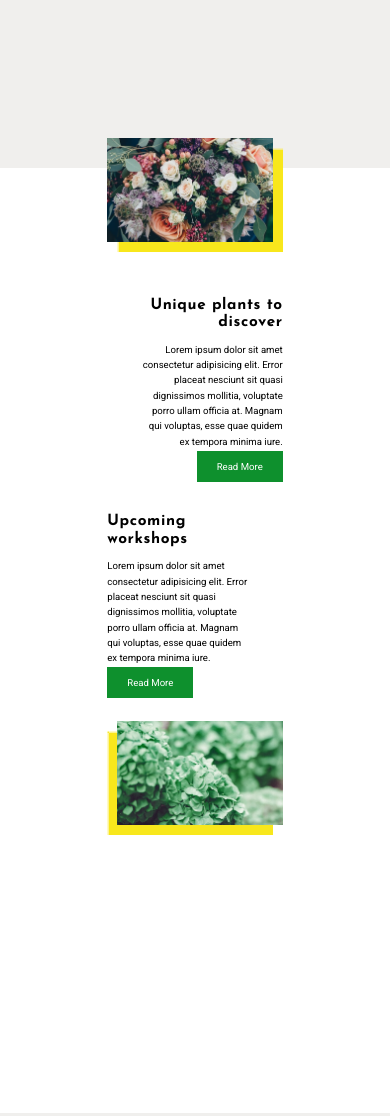
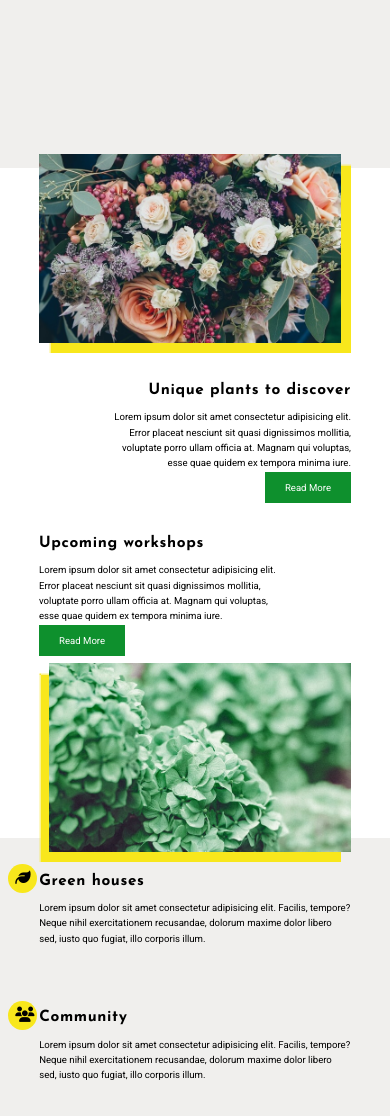
Before and after one commit to Meining2020/MeiningCheng-projectOne, a plain HTML site: page index.html in a window 390 px wide. Shown: the part 1520-2636 px from the top of the page. Drawn offline with Linux system fonts and the light colour scheme.

Commit message:
smalls changes on home page

```diff
--- a/styles/sass/partials/_nav.scss
+++ b/styles/sass/partials/_nav.scss
@@ -74,7 +74,7 @@ nav ul li a:hover, nav ul li a:focus, nav ul li a:active{
     }
 
 
-    ul {
+    nav ul {
         position: fixed;
         width: 100%;
         height: 20vh;
--- a/styles/sass/partials/_sections.scss
+++ b/styles/sass/partials/_sections.scss
@@ -49,17 +49,16 @@ main a {
     width: calc(100% - 2rem);
     img {
         @include boxShadowRight;
-        bottom: 30px;
+        bottom: 3rem;
     }
 }
 
 .image-container-right {
     width: calc(100% - 2rem);
-    height: 50vh;
     margin-left: 2rem;
     img {
         @include boxShadowLeft;
-        top: 30px;
+        top: 3rem;
     }
 }
 
@@ -137,10 +136,14 @@ main a {
 @media (max-width: 768px) {
     .workshop-and-discover  {
         flex-direction: column;
+        .discover, .workshop {
+            width: 80%;
+        }
     }
 
     .more-info-wrapper > div {
     width: 100%;
+    padding: 4rem;
     }
 }
 
```
Also changed, not shown: blog.html (+1 -1 lines), contact.html (+1 -1 lines), styles/style.css.
